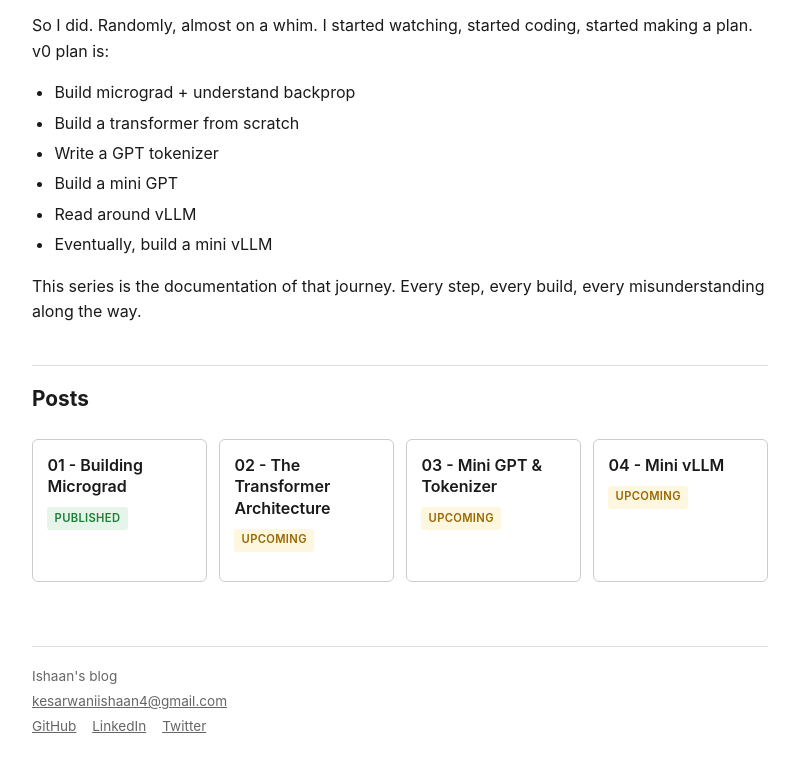
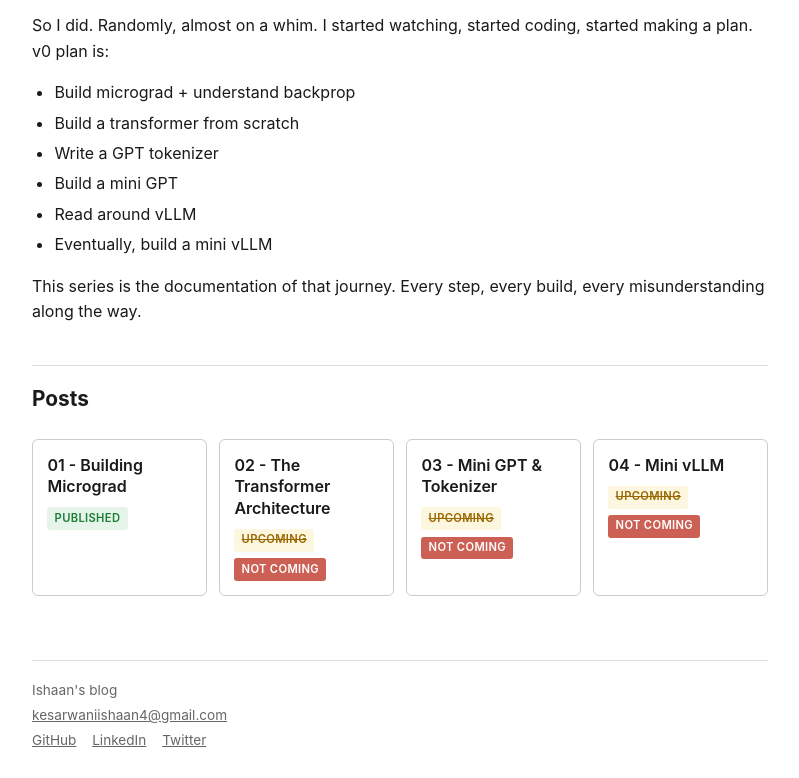
Before and after one commit to IshaanXCoder/blog, a plain HTML site: page series/deep-in-the-stack/index.html in a window 1280 px wide. Shown: the part 397-1175 px from the top of the page, without its empty margins (240-1039 px from the left). Drawn offline with Linux system fonts and the light colour scheme.

Commit message:
Update deep stack post statuses

```diff
--- a/series/deep-in-the-stack/index.html
+++ b/series/deep-in-the-stack/index.html
@@ -63,6 +63,10 @@
   .post-item:hover { border-color: #999; }
   .post-item a { color: inherit; text-decoration: none; font-weight: 600; line-height: 1.35; }
   .post-item a:hover { color: #1a7f37; }
+  .post-item-published:hover { background: rgba(192, 57, 43, .8); border-color: rgba(192, 57, 43, .8); color: #fff; }
+  .post-item-published:hover a,
+  .post-item-published:hover a:hover,
+  .post-item-published:hover .badge-published { background: transparent; color: #fff; }
   .badge {
     font-size: .7rem;
     padding: .15rem .45rem;
@@ -72,7 +76,10 @@
     letter-spacing: .03em;
   }
   .badge-published { background: #e6f4ea; color: #1a7f37; }
-  .badge-upcoming { background: #fef7e0; color: #9a6700; }
+  .badge-published:hover { background: rgba(192, 57, 43, .8); color: #fff; }
+  .badge-upcoming { background: #fef7e0; color: #9a6700; text-decoration: line-through; }
+  .badge-not-coming { background: rgba(192, 57, 43, .8); color: #fff; }
+  .status-badges { display: flex; gap: .4rem; flex-wrap: wrap; }
   .site-footer { margin-top: 4rem; padding-top: 1rem; border-top: 1px solid #ddd; color: #666; font-size: .85rem; }
   .site-footer p { margin: .2rem 0; }
   .site-footer a { color: inherit; margin-right: .75rem; }
@@ -93,8 +100,11 @@
     .back-link:hover { color: #e4e4e4; }
     .post-item { border-color: #3a3a3a; }
     .post-item:hover { border-color: #555; }
+    .post-item-published:hover { background: rgba(248, 81, 73, .8); border-color: rgba(248, 81, 73, .8); }
     .badge-published { background: #1a3a2a; color: #3fb950; }
+    .badge-published:hover { background: rgba(248, 81, 73, .8); color: #fff; }
     .badge-upcoming { background: #3a2a10; color: #d29922; }
+    .badge-not-coming { background: rgba(248, 81, 73, .8); color: #fff; }
     .site-footer { border-top-color: #3a3a3a; color: #999; }
   }
   @media (max-width: 700px) {
@@ -135,21 +145,30 @@
 
 <h2>Posts</h2>
 <div class="series-nav">
-  <div class="post-item">
+  <div class="post-item post-item-published">
     <a href="posts/01-micrograd.html">01 - Building Micrograd</a>
     <span class="badge badge-published">Published</span>
   </div>
   <div class="post-item">
     <a href="posts/02-transformers.html">02 - The Transformer Architecture</a>
-    <span class="badge badge-upcoming">Upcoming</span>
+    <div class="status-badges">
+      <span class="badge badge-upcoming">Upcoming</span>
+      <span class="badge badge-not-coming">Not Coming</span>
+    </div>
   </div>
   <div class="post-item">
     <a href="posts/03-mini-gpt.html">03 - Mini GPT &amp; Tokenizer</a>
-    <span class="badge badge-upcoming">Upcoming</span>
+    <div class="status-badges">
+      <span class="badge badge-upcoming">Upcoming</span>
+      <span class="badge badge-not-coming">Not Coming</span>
+    </div>
   </div>
   <div class="post-item">
     <a href="posts/04-mini-vllm.html">04 - Mini vLLM</a>
-    <span class="badge badge-upcoming">Upcoming</span>
+    <div class="status-badges">
+      <span class="badge badge-upcoming">Upcoming</span>
+      <span class="badge badge-not-coming">Not Coming</span>
+    </div>
   </div>
 </div>
 
```
